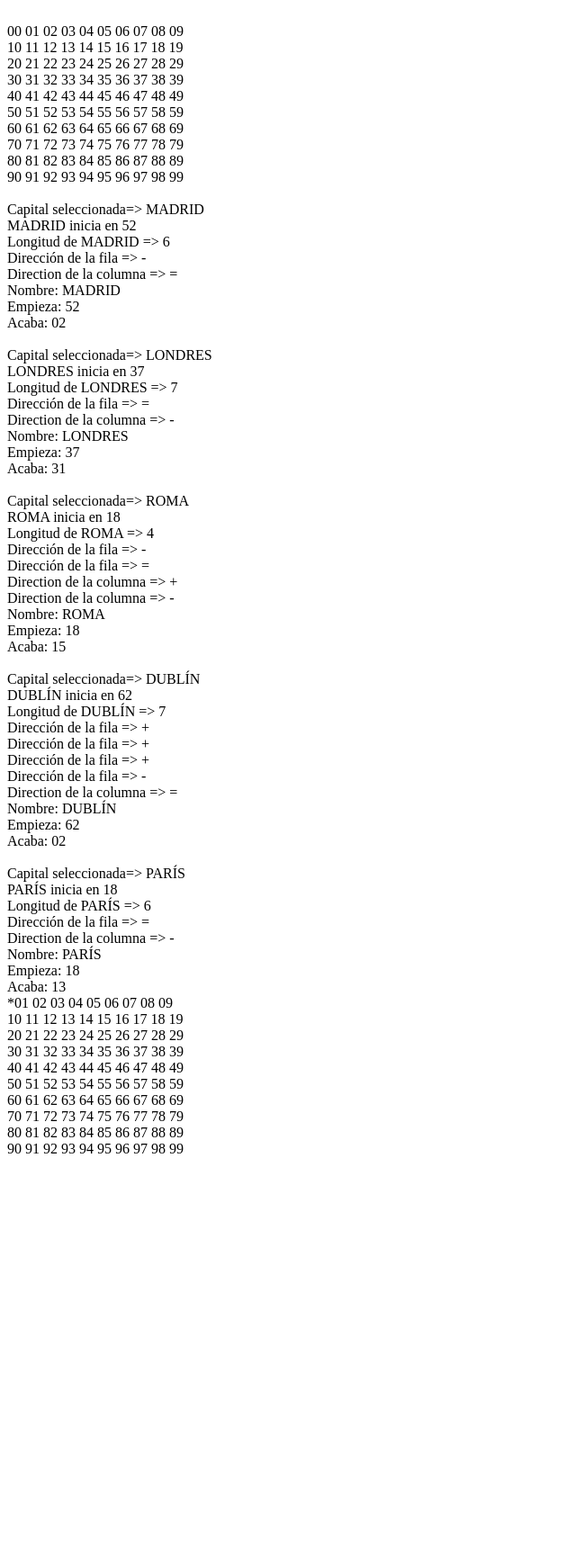
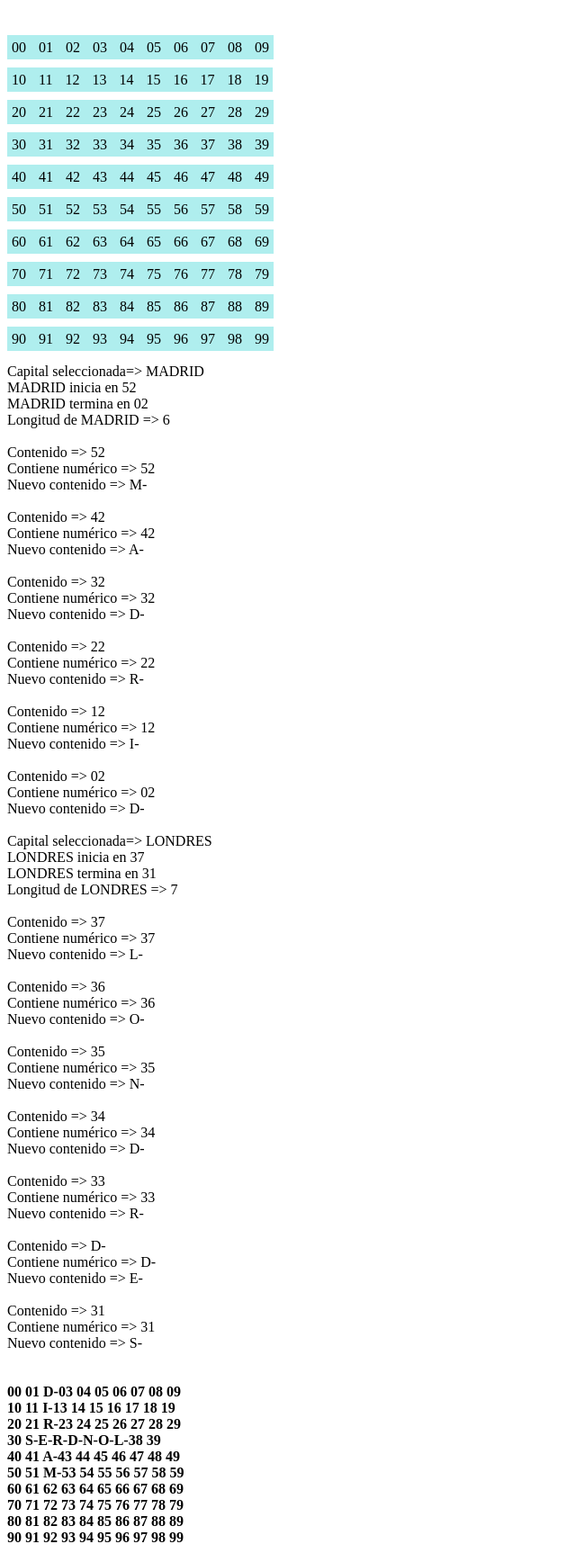
Before and after one commit to viorbe20/DWES_ud3_act2, a PHP site: page /sopaLetrasv1.php in a window 1280 px wide. Shown: the whole page at 90% size, without its empty margins (0-640 px from the left). Before the commit the page ends 1282 px from the top, so only its background shows below. Run offline with PHP 8.4, Linux system fonts and the light colour scheme.

Commit message:
feat: muestra primera capital

```diff
--- a/sopaLetrasv1.php
+++ b/sopaLetrasv1.php
@@ -12,10 +12,10 @@ $direction = array("+", "-", "=");
 $rowDirection = "";
 $columnDirection = "";
 
-$n = 1;
+$sameLetter = false;
 
 //Array de palabras
-$wordsArray = array("MADRID", "LONDRES", "ROMA", "DUBLÍN", "PARÍS");
+$wordsArray = array("MADRID", "LONDRES");
 //Array que rellenaremos con los datos de cada palabra una vez colocadas y que usaremos para una comprobación final
 $capitalsArray = array();
 //array_push($capitalsArray, array("Nombre"=>"MADRID"));
@@ -33,17 +33,20 @@ $firstLR = "";
 $firstLC = "";
 $lastLR = "";
 $lastLC = "";
+$row = "";
+$column = "";
+
+//Indica cuando se ha colocado una palabra y poder pasar a la siguiente
+$wordSet = false;
 
 //Array con
 for ($i = 0; $i <= LENGTHBOARD; $i++) {
-    echo "<br>";
+    echo "<br><br>";
     for ($j = 0; $j <= LENGTHBOARD; $j++) {
         $text = $i . $j . " ";
-        echo $boardArray[$i][$j] = $text;
+        echo "<span class='square1'>" . $boardArray[$i][$j] = $text . "</span>";
     }
 }
-
-$boardArray[0][0] = "*";
 
 $validNumber = "true";
 do {
@@ -51,24 +54,21 @@ do {
     //Seleccionamos una capital y colocamos en la sopa.
     //Repetimos el mismo proceso con todas hasta que están todas colocadas.
     foreach ($wordsArray as $key) {
-        echo ('<br><br>Capital seleccionada=> ' . $key);
 
         //Creamos fila y columna inicial para la primera letra de palabra actual
         $firstLR = rand(0, 9);
         $firstLC = rand(0, 9);
-        echo '<br>' . $key . " inicia en " . $firstLR . $firstLC;
 
         //Cargamos en una variable la longitud de la palabra
         //Extrae la palabra del array y la separa en letras dentro de un array
         $currentWord = str_split($key);
         $wordLength = count($currentWord);
-        echo '<br>Longitud de ' . $key . " => " . $wordLength;
 
         //Según la dirección de la línea, calculamos la posición de la línea de la última letra.
         //Controlamos que no se salga del tablero generando números hasta que cuadre
         do {
             $rowDirection = $direction[rand(0, 2)];
-            echo "<br>Dirección  de la fila => " . $rowDirection;
+            //echo "<br>Dirección  de la fila => " . $rowDirection;
             switch ($rowDirection) {
                 case '+':
                     $lastLR = $firstLR + ($wordLength - 1);
@@ -90,7 +90,7 @@ do {
             do {
                 $columnDirection = $direction[rand(0, 2)];
             } while ($columnDirection == "=" && $rowDirection == "=");
-            echo "<br>Direction  de la columna => " . $columnDirection;
+            //echo "<br>Direction  de la columna => " . $columnDirection;
 
             switch ($columnDirection) {
                 case '+':
@@ -105,56 +105,107 @@ do {
             }
         } while ($lastLC > LENGTHBOARD || $lastLC < 0);
 
+        echo ('<br><br>Capital seleccionada=> ' . $key);
+        echo '<br>' . $key . " inicia en " . $firstLR . $firstLC;
+        echo '<br>' . $key . " termina en " . $lastLR . $lastLC;
+        echo '<br>Longitud de ' . $key . " => " . $wordLength;
 
         //Cargamos datos de capital y coordenadas en el array de verificación
-        $capitalsArray = array("Nombre" => $key, "Empieza" => $firstLR.$firstLC, "Acaba" => $lastLR.$lastLC);
-                foreach ($capitalsArray as $key => $value) {
-                    echo('<br>'. $key . ": " .$value) ;
-                }
-    }//foreach capitales
+        $capitalsArray = array("Nombre" => $key, "Empieza" => $firstLR . $firstLC, "Acaba" => $lastLR . $lastLC);
+        //Comprobación colocación array
+        // foreach ($capitalsArray as $key => $value) {
+        //     echo ('<br>' . $key . ": " . $value);
+        // }
+
+        //Recorremos array inicial y leemos lo que hay en cada casilla
+        //Lo hacemos hasta que consigamos confirmar el sitio la palabra
+        do {
+            $row = $firstLR;
+            $column = $firstLC;
+
+            for ($index = 0; $index < $wordLength; $index++) {
+                //echo ('<br><br>Contenido de posición ' . $firstLR . $firstLC . " => " . $boardArray[$firstLR][$firstLC]);
+
+                //Recorremos la palabra para ir comprobando cada letra
+                foreach ($currentWord as $value => $letter) {
+                    //echo ('<br>Letra actual => ' . $letter);
+
+                    //Si hay letra, comprobamos si es la misma
+                    if ($boardArray[$row][$column] == $letter) {
+                        echo ('<br>Misma letra' . $letter);
+                        $sameLetter = true;
+                    }
+
+                    echo ('<br><br>Contenido => ' . $boardArray[$row][$column]);
+                    //Si el contenido de la sopa es numérico, o la letra es la misma, colocamos letra
+                    if (!is_int($boardArray[$row][$column])) {
+                        echo ('<br>Contiene numérico => ' . $boardArray[$row][$column]);
+                        //Sobreescribimos
+                        $boardArray[$row][$column] =  $letter . "-";
+                        echo ('<br>Nuevo contenido => ' . $boardArray[$row][$column]);
+
+                        //Seguimos recorriendo la palabra hasta el final y haciendo las mismas comprobaciones
+                        if ($rowDirection == "+") {
+                            $row = $row + 1;
+                        } else if ($rowDirection == "-") {
+                            $row = $row - 1;
+                        }
+
+                        if ($columnDirection == "+") {
+                            $column = $column + 1;
+                        } else if ($columnDirection == "-") {
+                            $column = $column - 1;
+                        }
+                    } else {
+                        echo ('<br>Nooooooo contiene numérico => ' . $boardArray[$row][$column]);
+                    }
 
 
 
+                    // if ($sameLetter) {
+                    //     echo ('<br>Misma letra => ' . $boardArray[$row][$column] . " y " . $letter);
+                    //     $sameLetter = false;
+                    // }
+                    // if (is_numeric($boardArray[$row][$column] || $sameLetter)) {
+                    //     //Volvemos a cambiar la bandera para la próxima vuelta
+                    //     $sameLetter = false;
+                    //
+                    //     echo ('<br><br>Contenido de posición cambiado ' . $row . $column . " => " . $boardArray[$row][$column]);
 
 
-    //Recorremos array y comporbamos cada cuadrado
-    // $wordLength = 6;
-    // for ($index = 0; $index < $wordLength; $index++) {
+                    // } else {
+                    //     $wordSet = false;
+                    // }
+                }
 
-    //     echo "<br><br>posicion=>" . $boardArray[$firstLR][$firstLC];
+                //En la última lectura del for hacemos que se salga
+                if ($index = ($wordLength - 1)) {
+                    $wordSet = true;
+                }
+            }
+        } while (!$wordSet);
 
-    //     if (is_numeric($boardArray[$firstLR][$firstLC])) {
-    //         $boardArray[$firstLR][$firstLC] = "M";
-    //         echo ('<br>contenido=>' . $boardArray[$firstLR][$firstLC]);
-    //     }
 
-    //     //Recorremos
-    //     if ($rowDirection == "+") {
-    //         $firstLR = $firstLR + 1;
-    //     } else if ($rowDirection == "-") {
-    //         $firstLR = $firstLR - 1;
-    //     }
 
-    //     if ($columnDirection == "+") {
-    //         $firstLC = $firstLC + 1;
-    //     } else if ($columnDirection == "-") {
-    //         $firstLC = $firstLC - 1;
-    //     }
+        //Cambiamos para que empiece con false en la siguiente capital
+        $wordSet = false;
 
-    //     echo "<br>posicion2=>" . $boardArray[$firstLR][$firstLC];
-    // }
+        //Aquí ya hemos comprobado que la palabra tiene un espacio
+        //echo ('<br>' . $key . " colocada.");
+    } //foreach capitales
 
     $validNumber = false;
 } while ($validNumber);
 
+//Imprimimos array relleno
+echo ('<br><br>');
 for ($i = 0; $i <= LENGTHBOARD; $i++) {
     echo "<br>";
     for ($j = 0; $j <= LENGTHBOARD; $j++) {
-        echo $boardArray[$i][$j];
+
+        echo "<strong>" . $boardArray[$i][$j] . "</strong>";
     }
 }
-
-
 
 ?>
 
@@ -164,31 +215,25 @@ for ($i = 0; $i <= LENGTHBOARD; $i++) {
 
 <head>
     <style>
-        .square {
-            background-color: lightslategray;
-            width: 40px;
-            height: 40px;
-            font-size: 30px;
-            display: flex;
-            justify-content: center;
-            align-items: center;
+        .square1 {
+            background-color: paleturquoise;
+            width: 30px;
+            height: 30px;
+            *justify-content: center;
+            *align-items: center;
+            margin-top: 15px;
+            padding: 5px;
+
+        }
+
+        .letter {
+            color: blue;
         }
     </style>
 </head>
 
 <body>
 
-    <!-- //Tablero interno
-// echo "<table>";
-// for ($i = 0; $i < LENGTHBOARD; $i++) {
-//     echo "<tr>";
-//     for ($j = 0; $j < LENGTHBOARD; $j++) {
-//         echo "<td> <div class='square' value=$text name='square$i$j'[]>$text</div> </td>";
-//     }
-//     echo "</tr>";
-// }
-// echo "</table>";  -->
-
 </body>
 
 </html>
```
